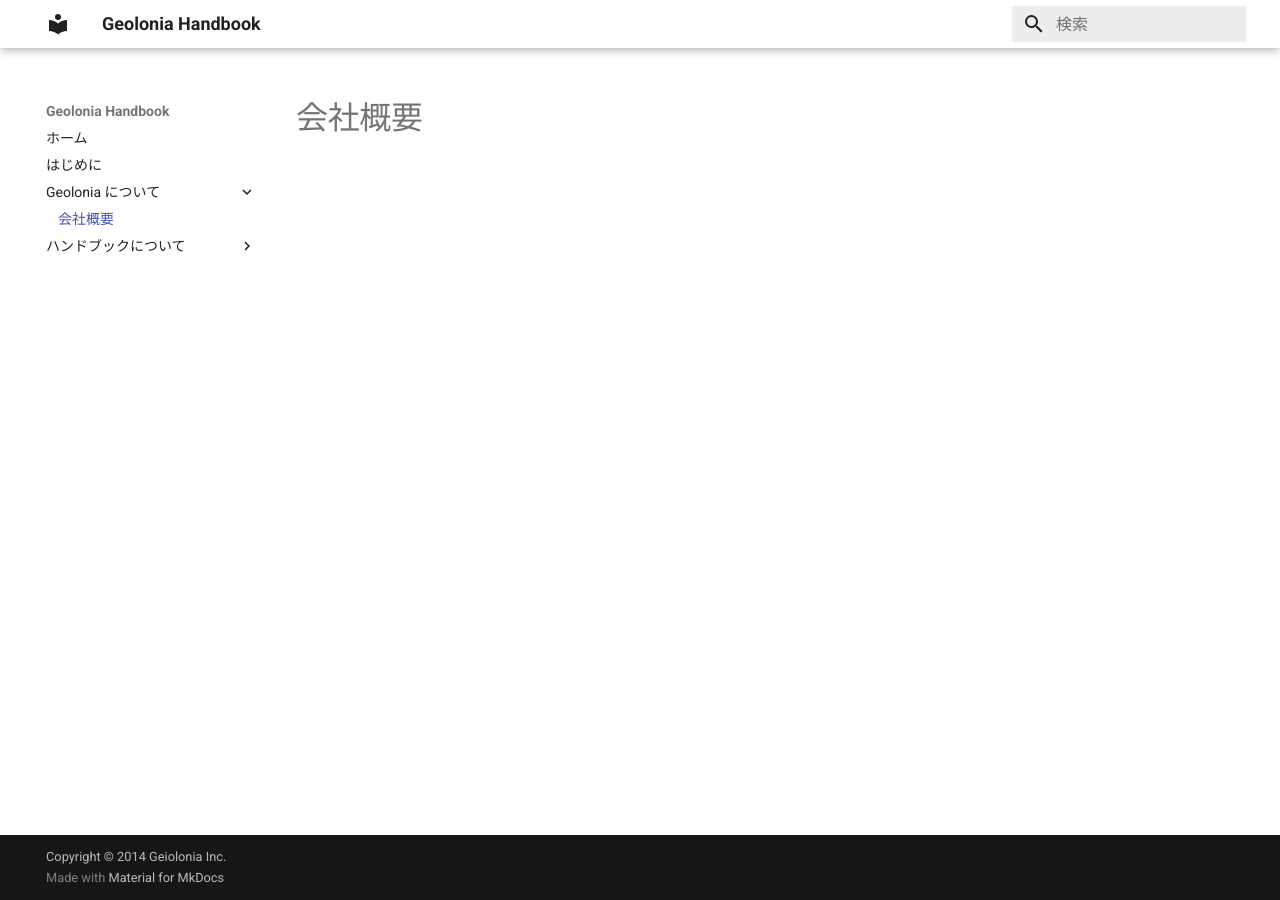
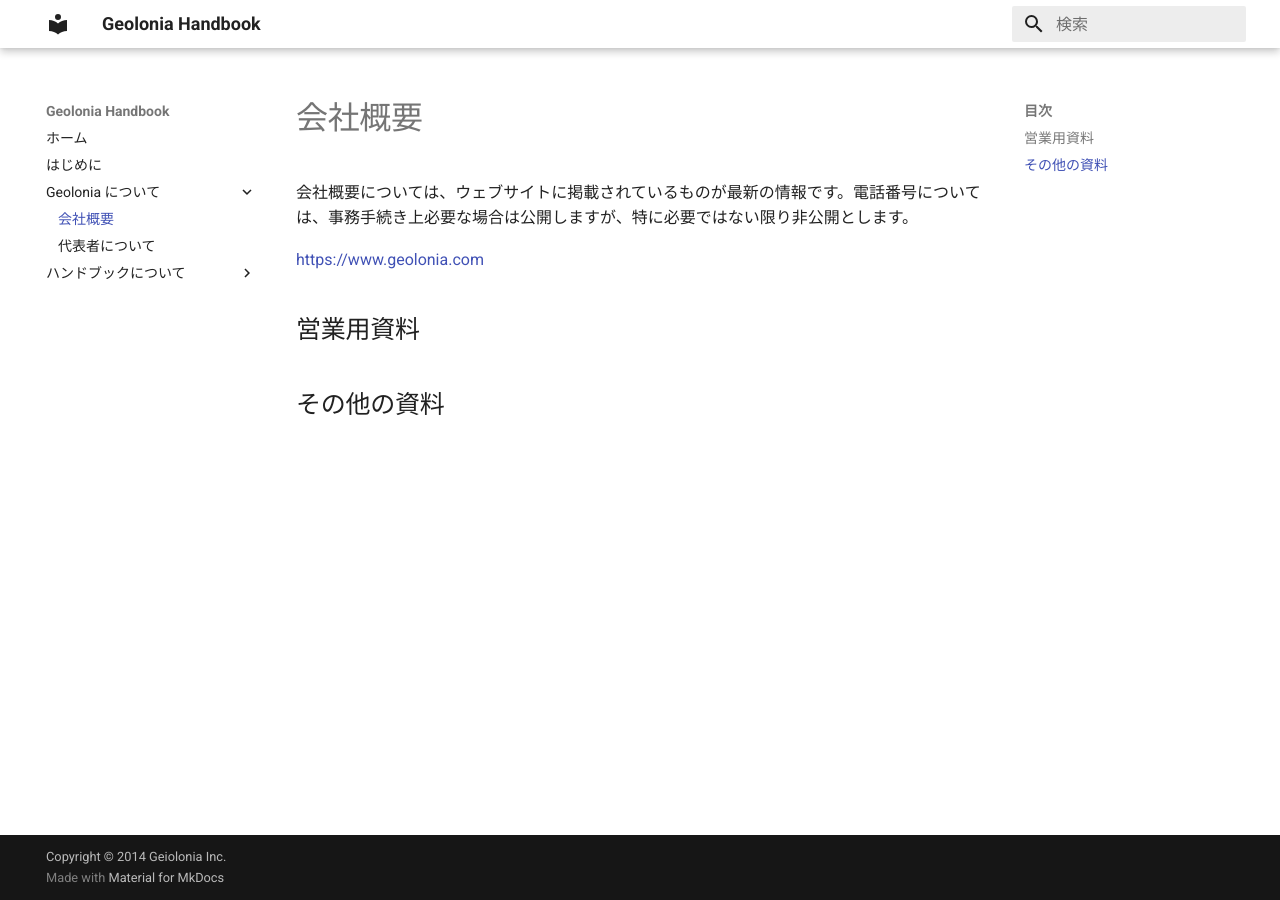
Before and after one commit to yuna-shinguryo/handbook.geolonia.com, an MkDocs documentation site: the page built from docs/Geolonia について/index.md, in a window 1280 px wide. Built offline with MkDocs 1.6.1 and Material for MkDocs 9.7.7, drawn with Linux system fonts in a browser that asks for light colours.

Commit message:
some fix

```diff
--- a/docs/Geolonia について/index.md
+++ b/docs/Geolonia について/index.md
@@ -1 +1,9 @@
 # 会社概要
+
+会社概要については、ウェブサイトに掲載されているものが最新の情報です。電話番号については、事務手続き上必要な場合は公開しますが、特に必要ではない限り非公開とします。
+
+[https://www.geolonia.com](https://www.geolonia.com)
+
+## 営業用資料
+
+## その他の資料
```
Also changed, not shown: docs/Geolonia について/about-ceo.md (added, +18 -0 lines), 5 other files.
